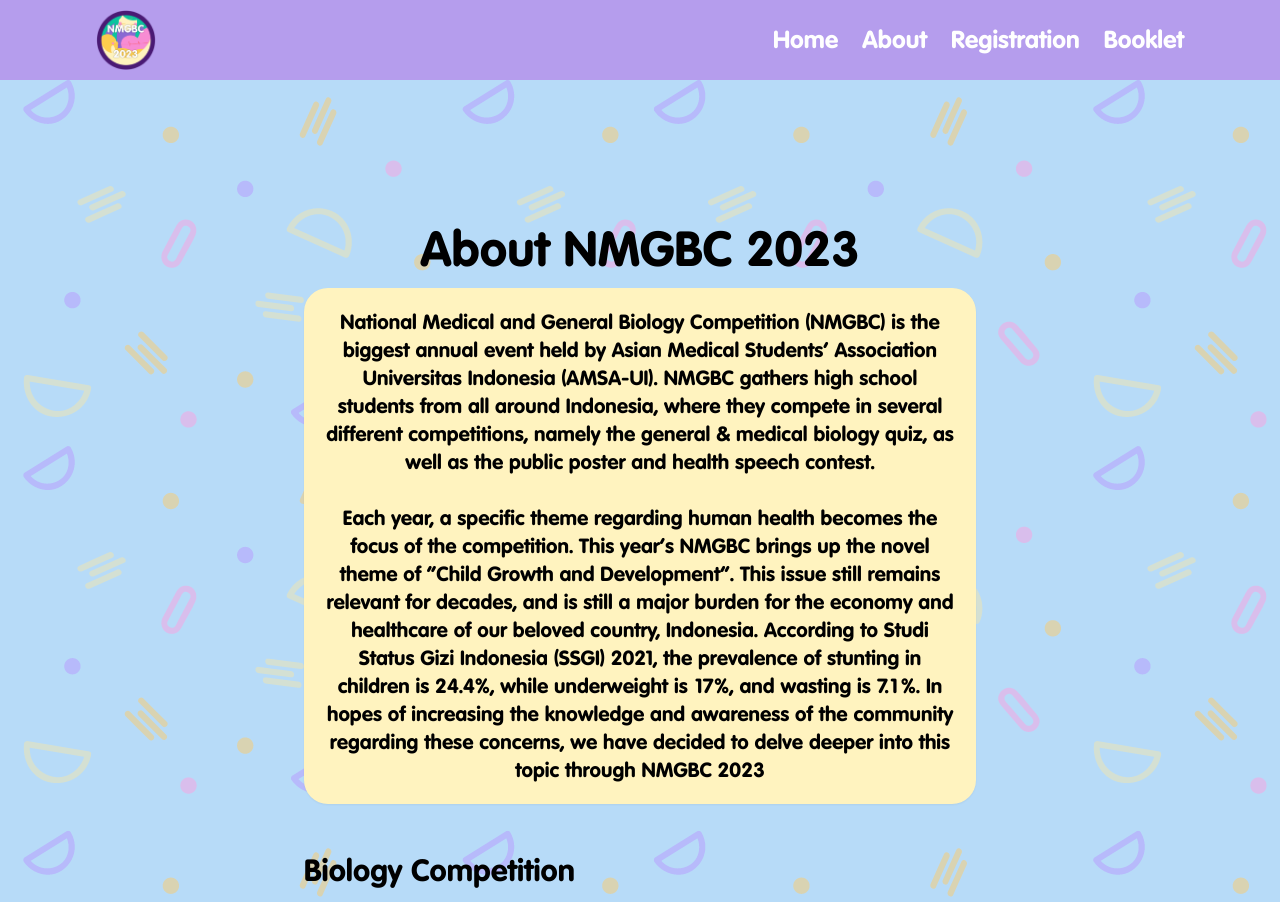
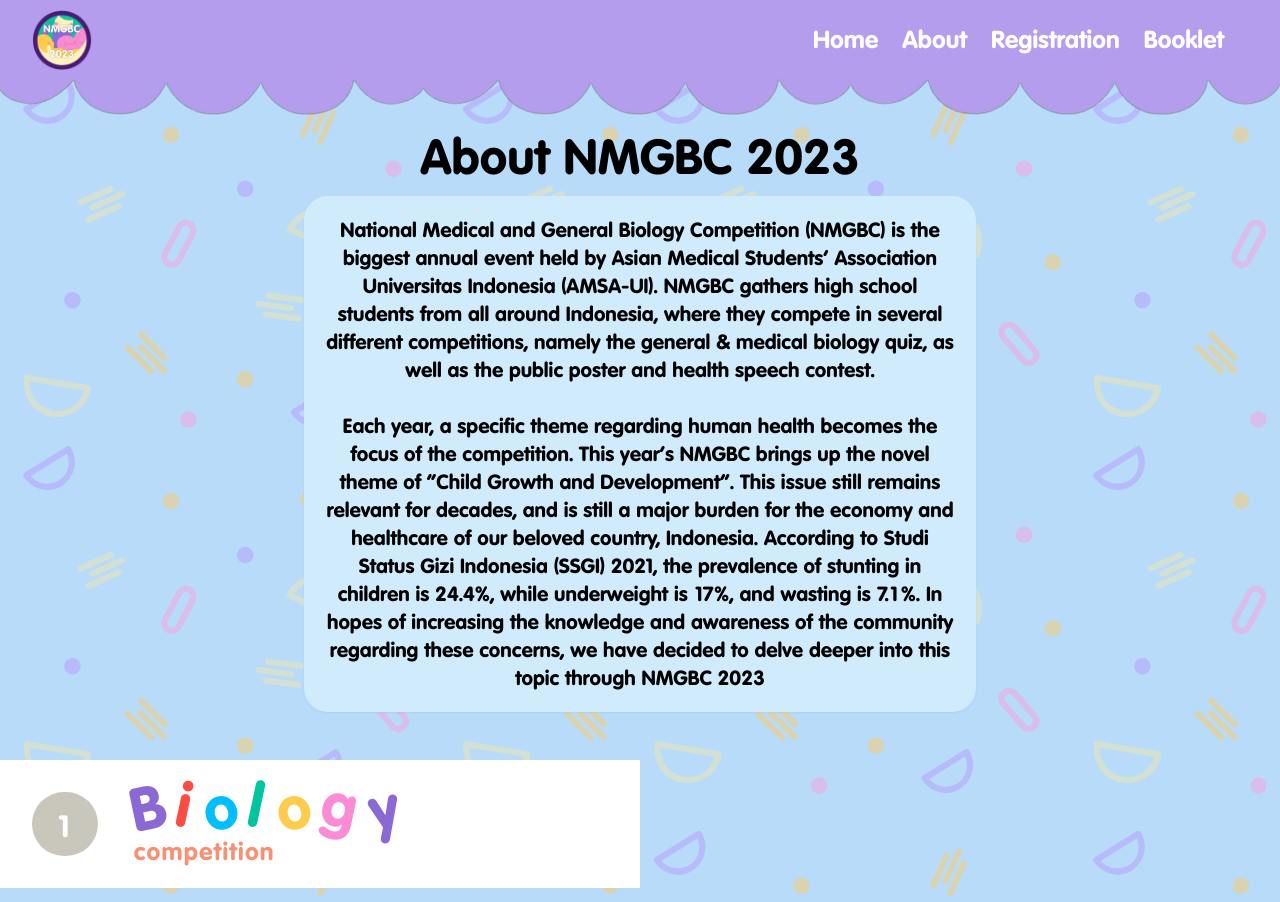
Before and after one commit to ceavinr/nmgbc_ui, a React (Create React App) app in the folder frontend/: page /about in a window 1280 px wide. Shown: the top 902 px of the page. Built offline with nearby package versions, Linux system fonts and the light colour scheme; a small style sheet from the web is missing.

Commit message:
update navbar + biology comp

```diff
--- a/frontend/src/components/Card.jsx
+++ b/frontend/src/components/Card.jsx
@@ -2,7 +2,8 @@
 
 const Card = (props) => {
   return (
-    <div className="flex-[1] bg-[#FFF3BF] backdrop-blur-xl rounded-3xl shadow-sm">
+    // #FFF3BF
+    <div className="flex-[1] bg-[#d0ecfc] backdrop-blur-xl rounded-3xl shadow-sm mx-24">
       <div className="sm:flex flex-1 items-center justify-between md:w-full mx-auto h-full flex-col">
         <div className="space-y-4 lg:text-2xl px-5 py-5 justify-center relative z-10 ">
           {props.children}
--- a/frontend/src/components/Navbar.jsx
+++ b/frontend/src/components/Navbar.jsx
@@ -5,14 +5,15 @@
   const navigate = useNavigate();
 
   return (
-    <div className="font-Volkswagen text-white w-screen flex justify-between h-12 md:h-20 items-center md:px-24 px-6 bg-[#B59DED]">
+    <div className="font-Volkswagen text-white w-screen flex justify-between h-12 md:h-20 items-center bg-[#BFEEFF]">
+      <img className="absolute w-max" src="/img/cloud-navbar.png" alt=""></img>
       <div
-        className="w-[40px] md:w-[60px] cursor-pointer"
+        className="relative md:ml-8 ml-4 w-[40px] md:w-[60px] cursor-pointer"
         onClick={() => navigate("/")}
       >
         <img src="/img/logo.png" alt="" />
       </div>
-      <div className="flex gap-6 text-xs md:text-xl lg:text-2xl">
+      <div className="relative flex md:mr-14 mr-4 gap-6 text-xs md:text-xl lg:text-2xl">
         <a href="/">Home</a>
         <a href="/about">About</a>
         <a href="/registration">Registration</a>
--- /dev/null
+++ b/frontend/src/components/Rgb.jsx
@@ -0,0 +1,27 @@
+import React from "react";
+
+const Rgb = (props) => {
+    return (
+        <div className="md:text-xl lg:text-2xl inline-block">
+            {props.title.split('').map((char, idx) =>
+                <div className={`inline-block pr-3 ${
+                    idx % 2 === 0 ? "-rotate-12" : "rotate-12"
+                }`}>
+                    <h2 className={`${
+                        idx % 6 === 0 ? "text-[#8a69d4]" :
+                        idx % 6 === 1 ? "text-[#fb4d44]" :
+                        idx % 6 === 2 ? "text-[#03befe]" :
+                        idx % 6 === 3 ? "text-[#00c59f]" :
+                        idx % 6 === 4 ? "text-[#fdcc4d]" :
+                        "text-[#f98cd5]"} inline text-xl lg:text-6xl`}>{char}
+                    </h2>
+                </div>
+            )}
+            {props.subtitle && (
+                <h2 className="tracking-wider text-[#f79176] text-2xl pl-1">{props.subtitle}</h2>
+            )}
+        </div>
+    );
+}
+
+export default Rgb;
--- a/frontend/src/pages/About.jsx
+++ b/frontend/src/pages/About.jsx
@@ -1,11 +1,12 @@
 import React from "react";
 import Card from "../components/Card";
 import Event2 from "../components/Event2";
+import Rgb from "../components/Rgb";
 
 function About() {
   return (
     <>
-      <div className="min-h-screen w-screen bg-[url('../public/img/bg.png')] bg-transparen lg:p-24 pb-20 pt-1 px-8 font-Volkswagen">
+      <div className="min-h-screen w-screen bg-[url('../public/img/bg.png')] bg-transparen pb-20 pt-1 font-Volkswagen">
         <section className="lg:px-52 text-center my-12">
           <h1 className="my-4 text-2xl lg:text-5xl">About NMGBC 2023</h1>
           <Card>
@@ -31,10 +32,13 @@
             </p>
           </Card>
         </section>
-        <section className="lg:px-52" id="bio">
-          <h1 className="my-4 text-xl lg:text-3xl">Biology Competition</h1>
+        <section className="" id="bio">
+          <div className="flex left-0 p-4 bg-white h-32 w-1/2 mb-14">
+            <div className="inline-block rounded-full text-white bg-[#c9c6bc] ml-4 mr-8 px-6 py-4 my-4 text-3xl">1</div>
+            <Rgb title="Biology" subtitle="competition"></Rgb>
+          </div>
           <Card isCompe={true}>
-            <div className="text-xs md:text-sm lg:text-xl">
+            <div className="text-xs md:text-sm lg:text-xl text-[#2b3990] tracking-wider">
               <p>
                 Biology competition is one of the competitions organized by
                 NMGBC which includes four stages where each stage will filter
```
